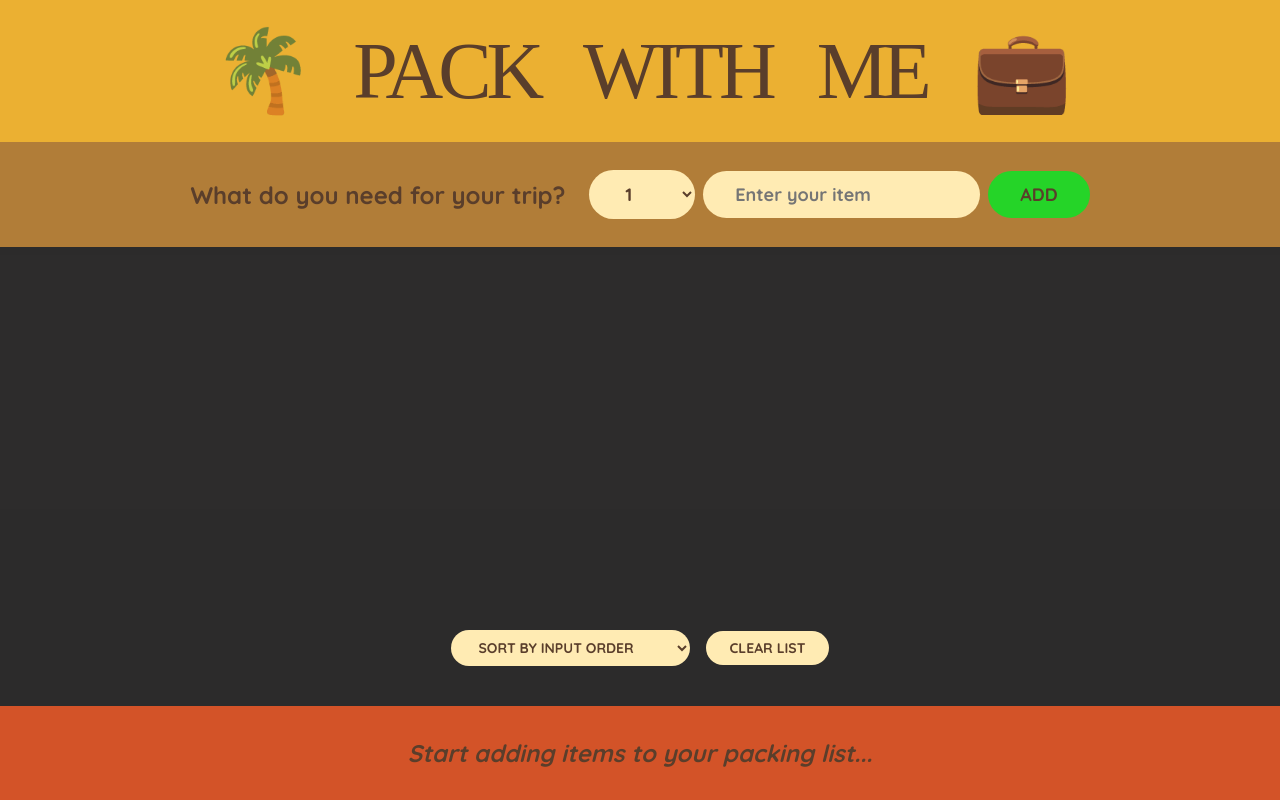
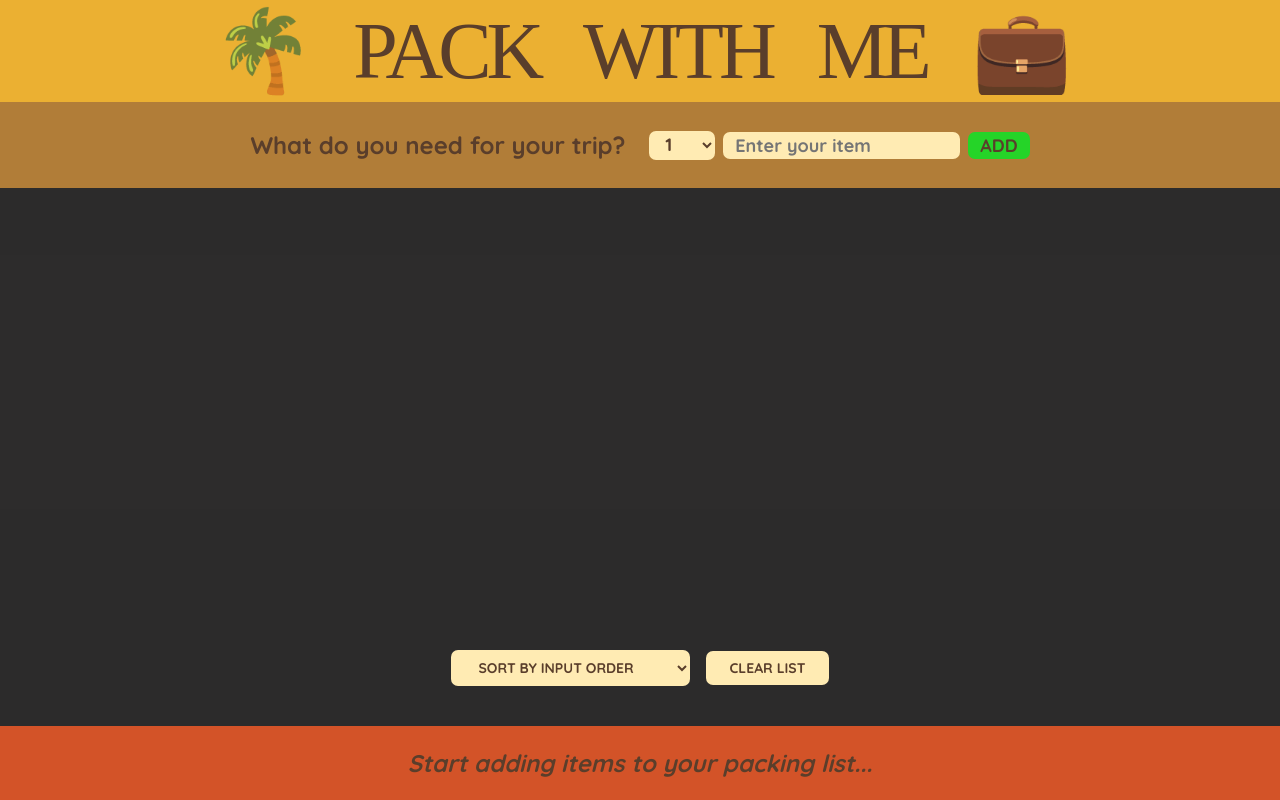
Before and after one commit to sunaina47/bag-packed, a React app: page / in a window 1280 px wide. Built offline with nearby package versions, Linux system fonts and the light colour scheme.

Commit message:
Update title in index.html and adjust padding in index.css for improved layout

```diff
--- a/public/index.html
+++ b/public/index.html
@@ -24,7 +24,7 @@
       work correctly both with client-side routing and a non-root public URL.
       Learn how to configure a non-root public URL by running `npm run build`.
     -->
-    <title>React App</title>
+    <title>Travel List</title>
   </head>
   <body>
     <noscript>You need to enable JavaScript to run this app.</noscript>
--- a/src/index.css
+++ b/src/index.css
@@ -34,7 +34,7 @@ h1 {
   font-weight: 400;
   word-spacing: 30px;
   letter-spacing: -5px;
-  padding: 2.4rem 0;
+  padding: 0.4rem 0;
 }
 
 .add-form {
@@ -58,8 +58,8 @@ input {
   color: #5a3e2b;
   font-family: inherit;
   border: none;
-  border-radius: 10rem;
-  padding: 1.2rem 3.2rem;
+  border-radius: 0.7rem;
+  padding: 0.2rem 1.2rem;
   font-weight: 700;
   font-size: 1.8rem;
   cursor: pointer;
@@ -127,5 +127,5 @@ input[type="checkbox"] {
   background-color: #d35328;
   text-align: center;
   font-weight: 700;
-  padding: 3.2rem 0;
+  padding: 2.2rem 0;
 }
```
